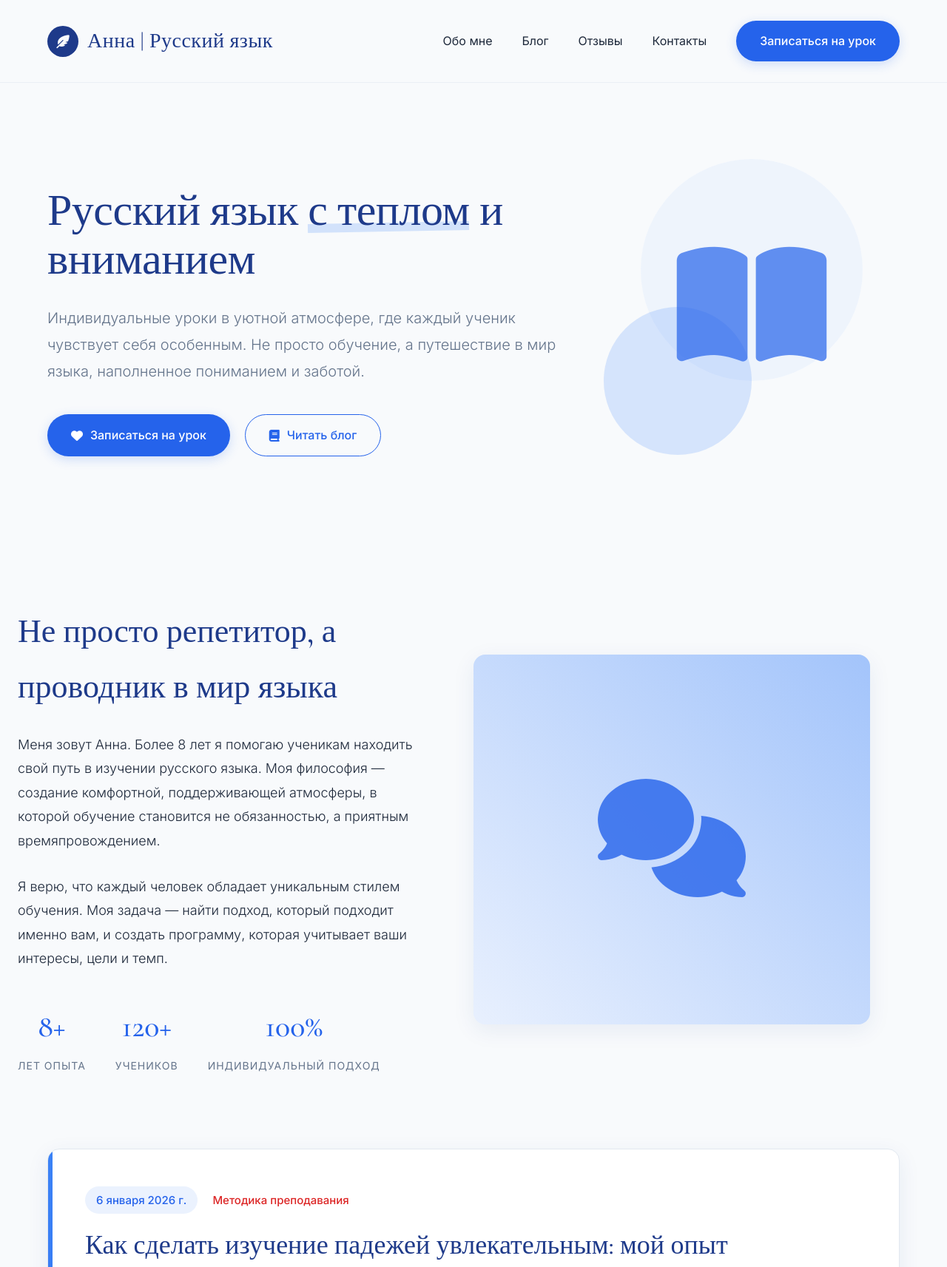
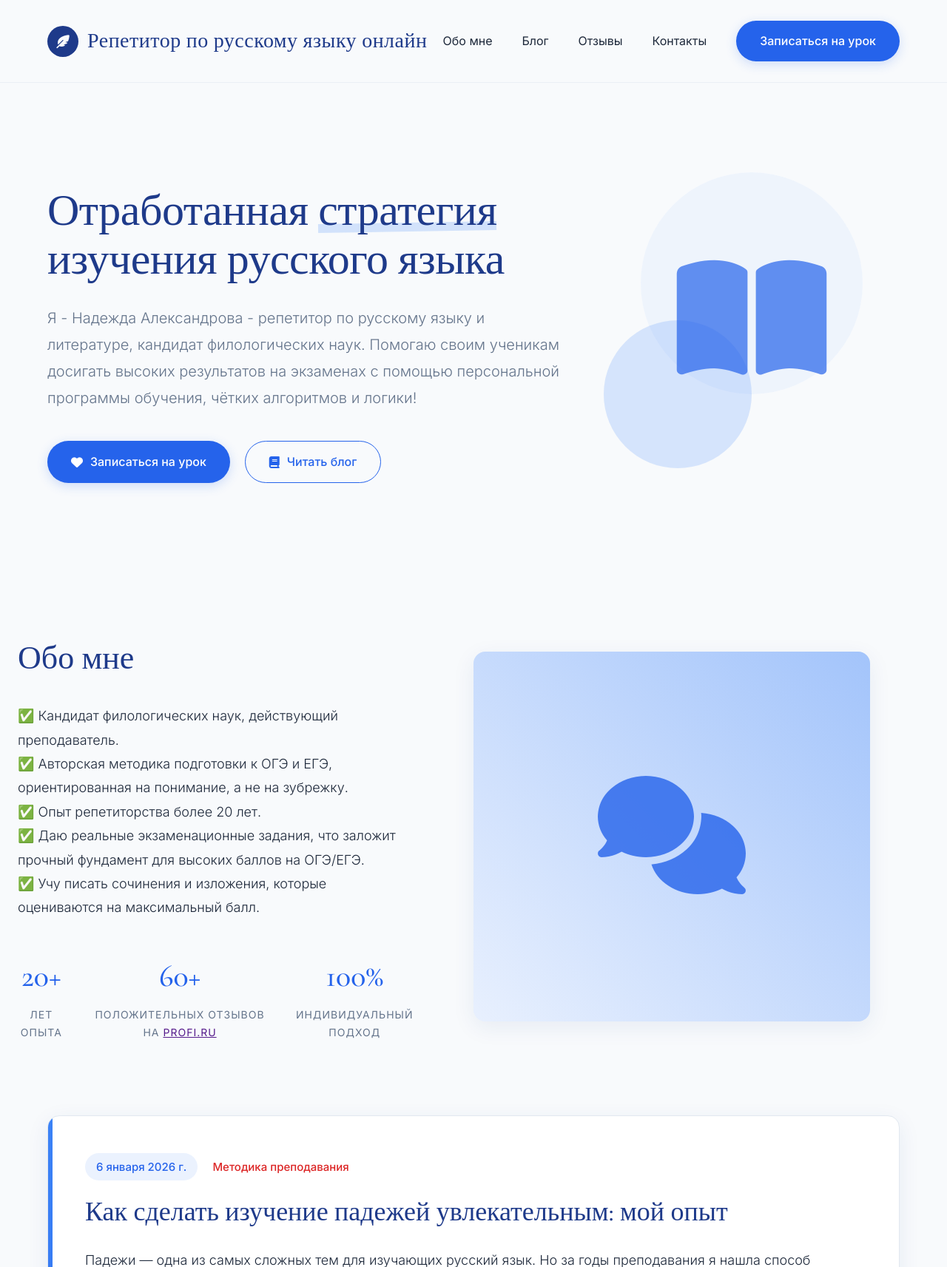
Before and after one commit to ByAlexandrow/Tutor, a Django app: page / in a window 1280 px wide. Shown: the top 1713 px of the page at 74% size. Run offline with Django 5.2, Linux system fonts and the light colour scheme.

Commit message:
Edited text

```diff
--- a/frontend/templates/homepage/index.html
+++ b/frontend/templates/homepage/index.html
@@ -475,10 +475,11 @@
 <section class="hero">
     <div class="container">
         <div class="hero-content">
-            <h1 class="hero-title">Русский язык <span>с теплом</span> и вниманием</h1>
+            <h1 class="hero-title">Отработанная <span>стратегия</span> изучения русского языка</h1>
             <p class="hero-subtitle">
-                Индивидуальные уроки в уютной атмосфере, где каждый ученик чувствует себя особенным.
-                Не просто обучение, а путешествие в мир языка, наполненное пониманием и заботой.
+                Я - Надежда Александрова - репетитор по русскому языку и литературе, кандидат филологических наук.
+                Помогаю своим ученикам досигать высоких результатов на экзаменах с помощью персональной программы обучения,
+                чётких алгоритмов и логики!
             </p>
             <div class="hero-buttons">
                 <a href="#contact" class="btn btn-primary" id="heroRegisterBtn">
@@ -503,25 +504,27 @@
 <section id="about">
     <div class="container about">
         <div class="about-content">
-            <h2 class="about-title">Не просто репетитор, а проводник в мир языка</h2>
+            <h2 class="about-title">Обо мне</h2>
             <p class="about-text">
-                Меня зовут Анна. Более 8 лет я помогаю ученикам находить свой путь в изучении русского языка.
-                Моя философия — создание комфортной, поддерживающей атмосферы, в которой обучение становится
-                не обязанностью, а приятным времяпровождением.
+                ✅ Кандидат филологических наук, действующий преподаватель.<br>
+                ✅ Авторская методика подготовки к ОГЭ и ЕГЭ, ориентированная на понимание, а не на зубрежку.<br>
+                ✅ Опыт репетиторства более 20 лет.<br>
+                ✅ Даю реальные экзаменационные задания, что заложит прочный фундамент для высоких баллов на ОГЭ/ЕГЭ.<br>
+                ✅ Учу писать сочинения и изложения, которые оцениваются на максимальный балл.
             </p>
-            <p class="about-text">
-                Я верю, что каждый человек обладает уникальным стилем обучения. Моя задача — найти подход,
-                который подходит именно вам, и создать программу, которая учитывает ваши интересы, цели и темп.
-            </p>
+            <!-- <p class="about-text">
+                ✅ Авторская методика подготовки к ОГЭ и ЕГЭ, ориентированная на понимание,
+                а не на зубрежку.
+            </p> -->
 
             <div class="about-stats">
                 <div class="stat">
-                    <div class="stat-number">8+</div>
+                    <div class="stat-number">20+</div>
                     <div class="stat-label">Лет опыта</div>
                 </div>
                 <div class="stat">
-                    <div class="stat-number">120+</div>
-                    <div class="stat-label">Учеников</div>
+                    <div class="stat-number">60+</div>
+                    <div class="stat-label">Положительных отзывов на <a href="">Profi.ru</a></div>
                 </div>
                 <div class="stat">
                     <div class="stat-number">100%</div>
--- a/frontend/templates/includes/footer.html
+++ b/frontend/templates/includes/footer.html
@@ -2,10 +2,11 @@
     <div class="container">
         <div class="footer-content">
             <div>
-                <div class="footer-logo">Анна | Русский язык</div>
+                <div class="footer-logo">Репетитор по русскому языку онлайн</div>
                 <p class="footer-description">
-                    Индивидуальные уроки русского языка в уютной атмосфере.
-                    Где каждый ученик находит свой путь к языку и чувствует поддержку на каждом этапе.
+                    Системные занятия помогут не просто «подтянуть» русский язык,
+                    а выстроить для ученика чёткую и понятную систему знаний, которая
+                    устранит пробелы и заложит прочный фундамент для высоких баллов на ОГЭ/ЕГЭ.
                 </p>
             </div>
 
--- a/frontend/templates/includes/header.html
+++ b/frontend/templates/includes/header.html
@@ -5,7 +5,7 @@
                 <div class="logo-icon">
                     <i class="fas fa-feather-alt"></i>
                 </div>
-                Анна | Русский язык
+                Репетитор по русскому языку онлайн
             </a>
             <div class="nav-links">
                 <a href="{% url 'index:index' %}#about" class="nav-link">Обо мне</a>
```
Also changed, not shown: blog.html (deleted), main.html (deleted).
